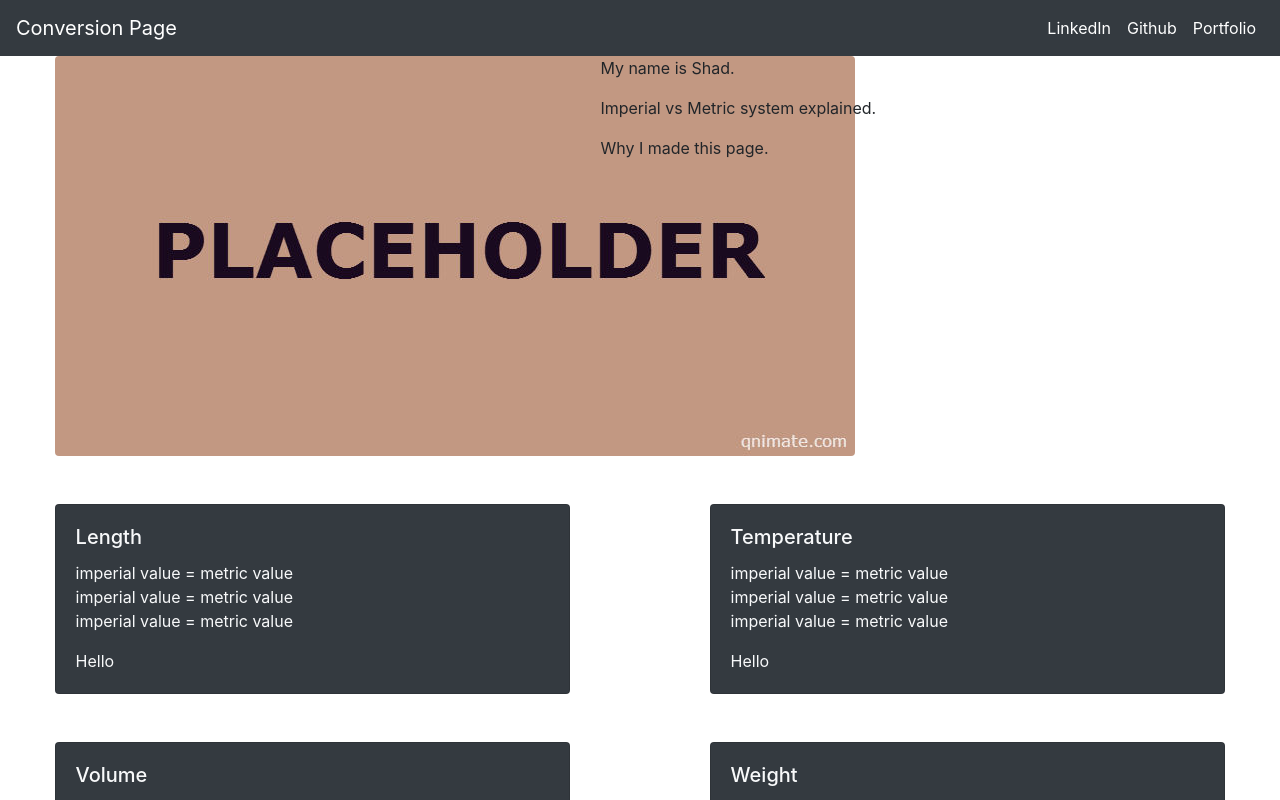
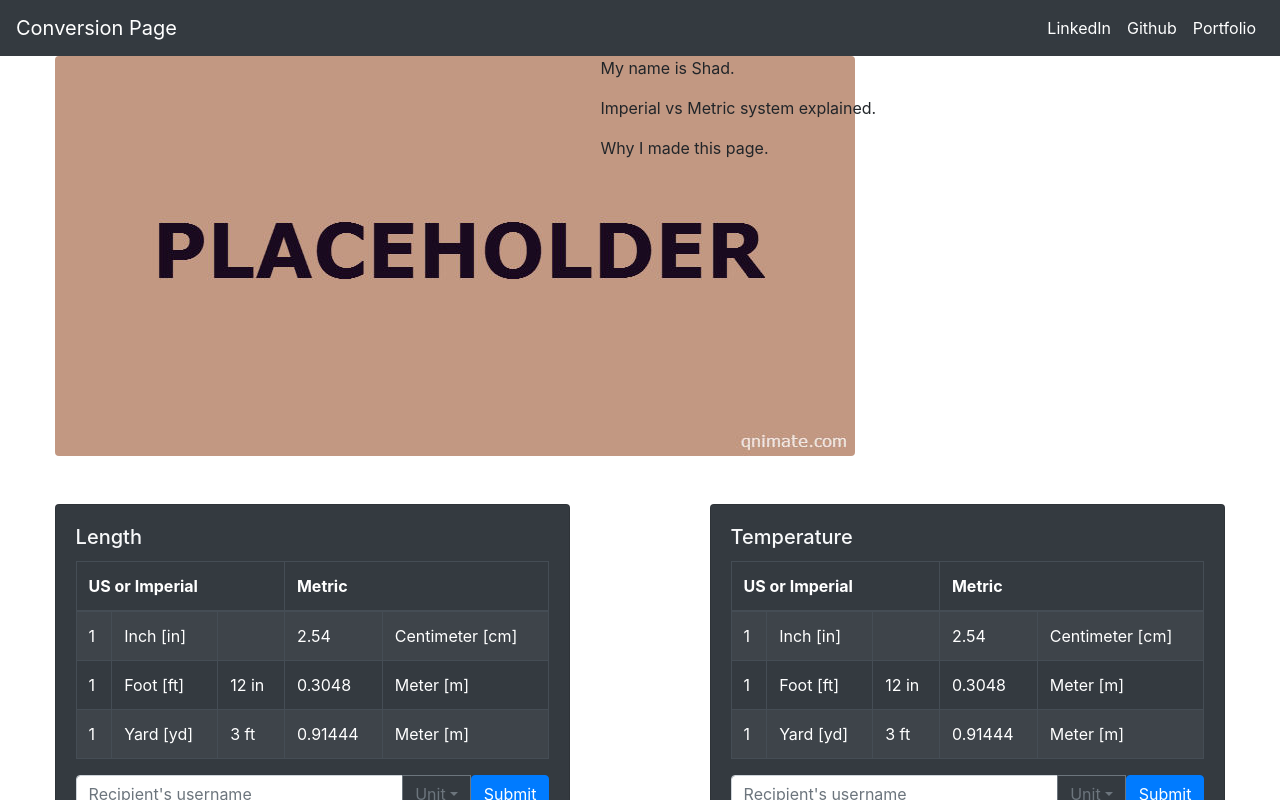
Before and after one commit to sl8305/Conversion-Page, a React (Create React App) app: page / in a window 1280 px wide. Shown: the top 800 px of the page. Built offline with nearby package versions, Linux system fonts and the light colour scheme.

Commit message:
input base component completed and dummy submit button created

```diff
--- a/src/components/ConversionCard/ConversionCard.js
+++ b/src/components/ConversionCard/ConversionCard.js
@@ -1,6 +1,7 @@
 import React from 'react';
 import Card from 'react-bootstrap/Card';
-import userInput from '../UserInput/UserInput';
+import UserInput from '../UserInput/UserInput';
+import Table from 'react-bootstrap/Table';
 
 
 function ConversionCard (props){
@@ -10,12 +11,42 @@ function ConversionCard (props){
             <Card.Body>
                 <Card.Title>{props.title}</Card.Title>
                 <Card.Text>
-                    imperial value = metric value <br/>
-                    imperial value = metric value <br/>
-                    imperial value = metric value <br/>
+                    <Table striped bordered hover variant="dark">
+                        <thead>
+                            <tr>
+                                <th colSpan='3'>US or Imperial</th>
+                                <th colSpan='2'>Metric</th>
+                            </tr>
+                        </thead>
+
+                        <tbody>
+                            <tr>
+                                <td>1</td>
+                                <td>Inch [in]</td>
+                                <td></td>
+                                <td>2.54</td>
+                                <td>Centimeter [cm]</td>
+                            </tr>
+                            <tr>
+                                <td>1</td>
+                                <td>Foot [ft]</td>
+                                <td>12 in</td>
+                                <td>0.3048</td>
+                                <td>Meter [m]</td>
+                            </tr>
+                            <tr>
+                                <td>1</td>
+                                <td>Yard [yd]</td>
+                                <td>3 ft</td>
+                                <td>0.91444</td>
+                                <td>Meter [m]</td>
+                            </tr>
+                        </tbody>
+
+                    </Table>
                 </Card.Text>
 
-                <userInput>Hello</userInput>
+                <UserInput/>
 
             </Card.Body>
         </Card>
--- a/src/components/PageFooter/PageFooter.js
+++ b/src/components/PageFooter/PageFooter.js
@@ -4,8 +4,6 @@ import Navbar from 'react-bootstrap/Navbar';
 import Nav from 'react-bootstrap/Nav';
 import Image from 'react-bootstrap/Image';
 // import styles from './PageFooter.css';
-
-
 
 function PageFooter() {
     return (
@@ -29,11 +27,7 @@ function PageFooter() {
             </Nav>
         </Navbar>
 
-
-
     );
-
-
 
 }
 
--- a/src/components/SubmitLogic/SubmitLogic.js
+++ b/src/components/SubmitLogic/SubmitLogic.js
@@ -0,0 +1,14 @@
+import React from 'react';
+import Button from 'react-bootstrap/Button';
+
+const SubmitLogic = ()=> {
+    return (
+        <Button>Submit</Button>
+
+
+
+
+    );
+}
+
+export default SubmitLogic;
--- a/src/components/UserInput/UserInput.js
+++ b/src/components/UserInput/UserInput.js
@@ -1,27 +1,25 @@
 import React from 'react';
 import InputGroup from 'react-bootstrap/InputGroup';
-import FormControl from 'react-bootstrap/Form';
+import FormControl from 'react-bootstrap/FormControl';
 import DropdownButton from 'react-bootstrap/DropdownButton';
 import Dropdown from 'react-bootstrap/Dropdown';
+import SubmitLogic from '../SubmitLogic/SubmitLogic';
 
-function userInput () {
+function UserInput () {
     return (
 
-                <InputGroup className='mb-5'>
-                    <p>Hello Rabbit</p>
+        <InputGroup className='mb-3'>
             <FormControl
                 placeholder="Recipient's username"
-                        aria-label="Recipient's username"
-                        aria-describedby="basic-addon2"
+                aria-describedby="basic-addon1"
                 />
 
             <DropdownButton
             as={InputGroup.Append}
             variant="outline-secondary"
-                    title="Dropdown"
+            title="Unit"
             id="input-group-dropdown-2"
             >
-
                 <Dropdown.Item href="#">Inch [in]</Dropdown.Item>
                 <Dropdown.Item href="#">Foot [ft]</Dropdown.Item>
                 <Dropdown.Item href="#">Yard [yd]</Dropdown.Item>
@@ -33,10 +31,10 @@ function userInput () {
                 <Dropdown.Item href="#">Kilometer [km]</Dropdown.Item>
             </DropdownButton>
 
-                    {/* submit component */}
+            <SubmitLogic/>
+
         </InputGroup>
     );
-
 }
 
-export default userInput;
+export default UserInput;
```
Lines whose indentation alone changed are shown as unchanged.
